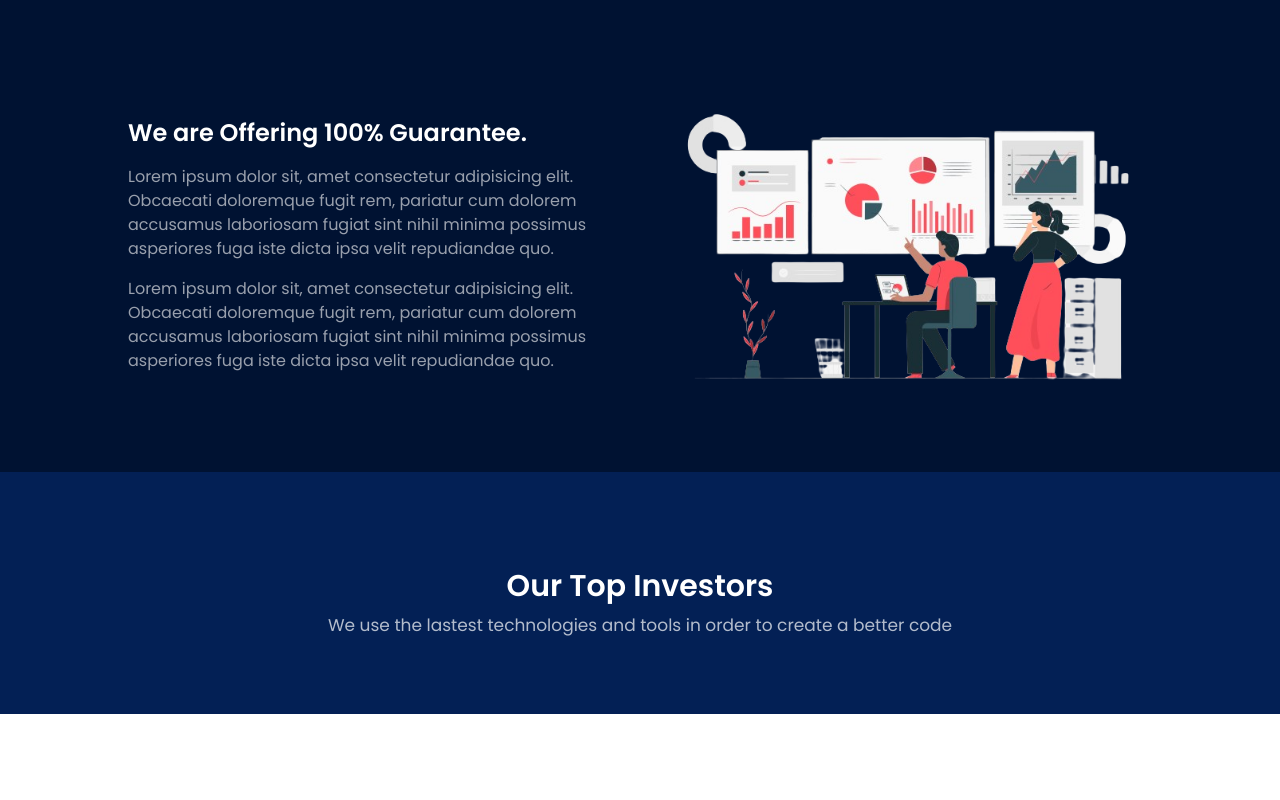
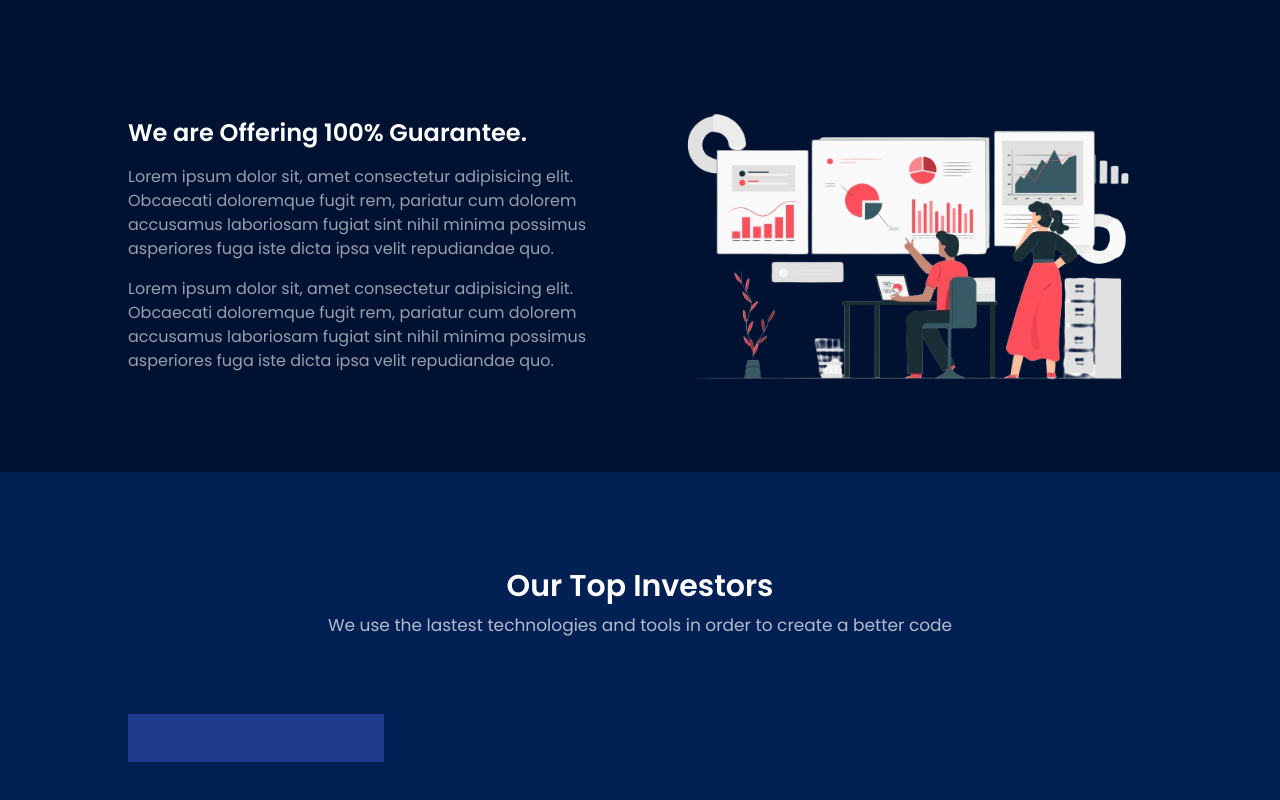
Before and after one commit to moonspark78/Invest-Project-NextJS, a Next.js app: page / in a window 1280 px wide. Shown: the part 2842-3642 px from the top of the page. Before the commit the page ends 3556 px from the top, so only its background shows below. Built offline with nearby package versions, Linux system fonts and the light colour scheme.

Commit message:
:tada: create the InvestorCard components  :tada:

```diff
--- a/app/components/Home/Investor/Investor.tsx
+++ b/app/components/Home/Investor/Investor.tsx
@@ -1,5 +1,6 @@
 import React from 'react'
 import SectionHeading from '../../Helper/SectionHeading'
+import InvestorCard from './InvestorCard'
 
 const Investor = () => {
   return (
@@ -7,6 +8,12 @@ const Investor = () => {
         {/* Section Heading */}
         <SectionHeading heading='Our Top Investors'/>
         {/* Define the grid systeme */}
+        <div className='w-4/5 mt-16 mx-auto grid grid-cols-1 md:grid-cols-2 lg:grid-cols-4'>
+            {/* Investor Profile 1 */}
+            <div>
+                <InvestorCard image="/images/i1.jpg" invest="29034295" name="John"/>
+            </div>
+        </div>
     </div>
   )
 }
--- a/app/components/Home/Investor/InvestorCard.tsx
+++ b/app/components/Home/Investor/InvestorCard.tsx
@@ -1,8 +1,19 @@
 import React from 'react'
 
-const InvestorCard = () => {
+
+type Props = {
+    image: string;
+    invest: string;
+    name: string;
+}
+
+
+
+const InvestorCard = ({invest,image,name}:Props) => {
   return (
-    <div>InvestorCard</div>
+    <div className='bg-blue-900 p-6'>
+        {/* Image */}
+    </div>
   )
 }
 
```
